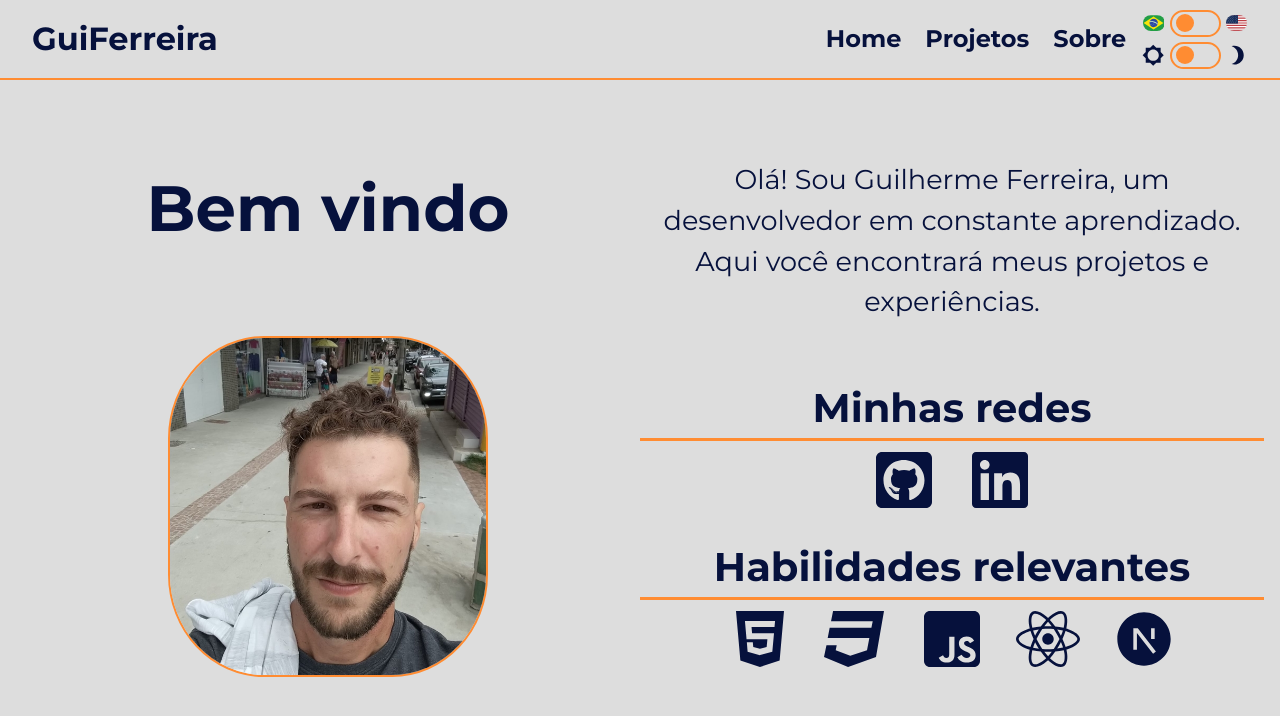
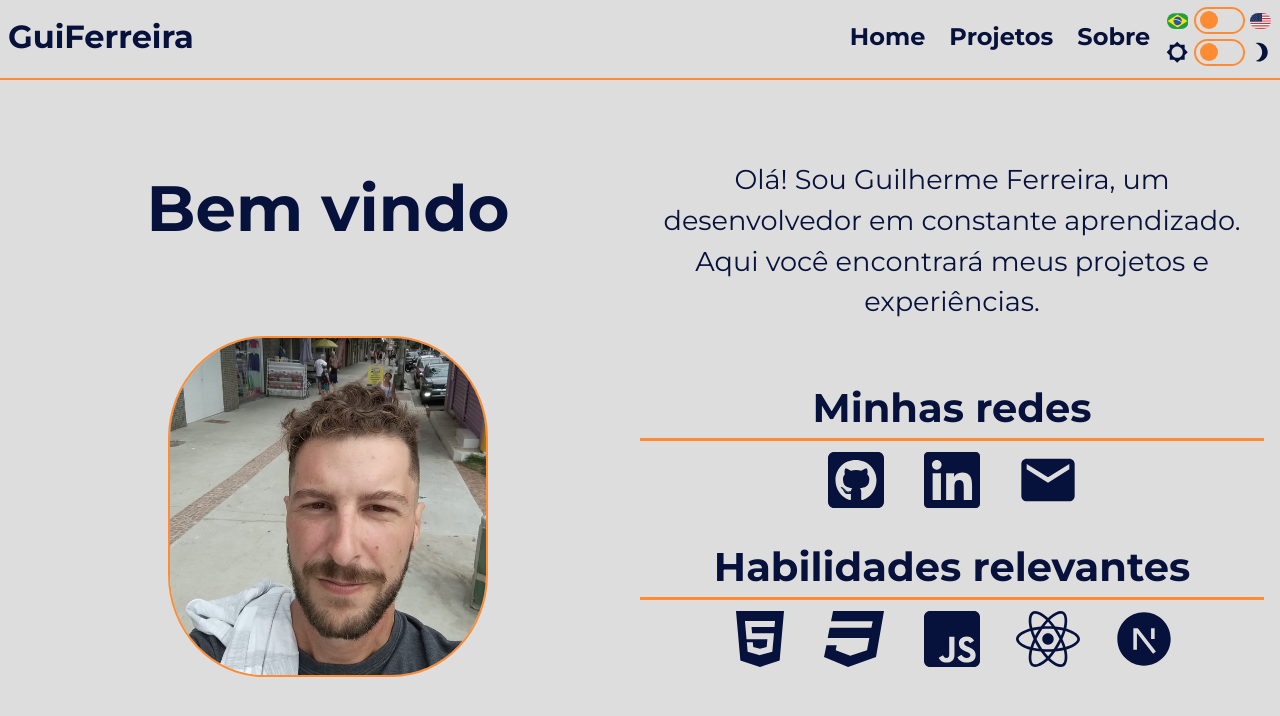
Before and after one commit to guilhermebf93/portfolio, a React (Vite) app: page / in a window 1280 px wide. Shown: the top 716 px of the page. Built offline with nearby package versions, Linux system fonts and the light colour scheme.

Commit message:
Minor changes and bug fixes

```diff
--- a/src/components/About/index.tsx
+++ b/src/components/About/index.tsx
@@ -11,12 +11,14 @@ const About: React.FC<AboutProps> = ({ language }) => {
     'Sobre',
     'Natural de Santos, iniciei minha jornada no desenvolvimento de software em 2023, buscando uma mudança de carreira. Autodidata em HTML, CSS e JavaScript, desenvolvi projetos pessoais para consolidar meus conhecimentos. Atualmente curso Análise e Desenvolvimento de Sistemas na FATEC Baixada Santista, com previsão de conclusão em julho de 2026. Embora ainda não possua experiência profissional formal, sou um entusiasta da área e busco ativamente oportunidades para aplicar meus conhecimentos e contribuir para projetos inovadores.',
     'Certificações',
+    'Contato'
   ]
 
   const en = [
     'About',
     'I\'m a Santos native who started coding in 2023 as a career change. I\'m self-taught in HTML, CSS, and JavaScript, and I\'ve built a bunch of personal projects to practice my skills. I\'m currently studying Systems Analysis and Development at FATEC Baixada Santista, and I\'m set to graduate in July 2026. I\'m eager to join a team and start building creative and innovative projects!',
     'Certificates',
+    'Contact me'
   ]
 
   return(
--- a/src/components/About/styles.css
+++ b/src/components/About/styles.css
@@ -1,10 +1,6 @@
 .about {
   margin: 10vh 0 0;
   padding: 1em;
-}
-
-.about p {
-  font-size: 1.1em;
 }
 
 .about h1 {
--- a/src/components/Header/styles.css
+++ b/src/components/Header/styles.css
@@ -1,8 +1,8 @@
 .header {
   width: 100%;
   margin: 0 auto;
-  padding: 0 2em;
-  height: 10vh;
+  padding: 0 .5em .3em;
+  height: fit-content;
   position: fixed;
   top: 0;
   display: flex;
@@ -59,6 +59,7 @@
 @media screen and (min-width: 768px) {
   .header {
     max-width: 1440px;
+    height: 10vh;
   }
 
   .name {
--- a/src/components/Hero/index.tsx
+++ b/src/components/Hero/index.tsx
@@ -1,8 +1,8 @@
 import React from 'react';
 import './styles.css';
 import profilePicture from '../../assets/profile.jpeg';
-import { FaGithubSquare, FaLinkedin } from 'react-icons/fa';
-import { FaHtml5, FaCss3, FaJsSquare, FaReact } from 'react-icons/fa';
+import { FaGithubSquare, FaLinkedin, FaHtml5, FaCss3, FaJsSquare, FaReact } from 'react-icons/fa';
+import { MdEmail } from 'react-icons/md';
 import { RiNextjsFill } from 'react-icons/ri';
 
 interface HeroProps {
@@ -49,6 +49,9 @@ const Hero: React.FC<HeroProps> = ({ language }) => {
             <a href='https://www.linkedin.com/in/guiferreira93/' target='_blank'>
               <FaLinkedin className='socialLink' />
             </a>
+            <a href='mailto:guilherme.bf93013@gmail.com' target='_blank'>
+              <MdEmail className='socialLink' />
+            </a>
           </div>
         </div>
 
```
